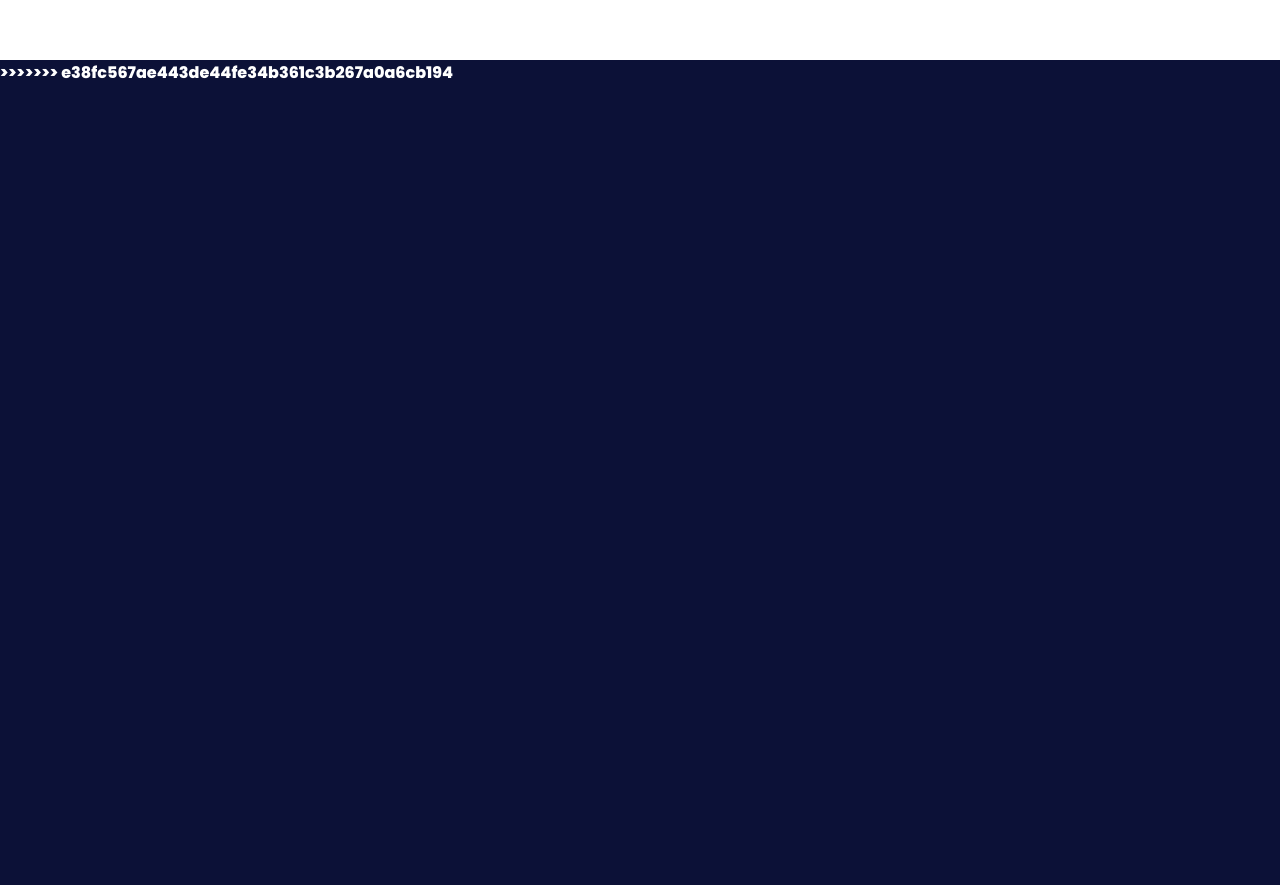
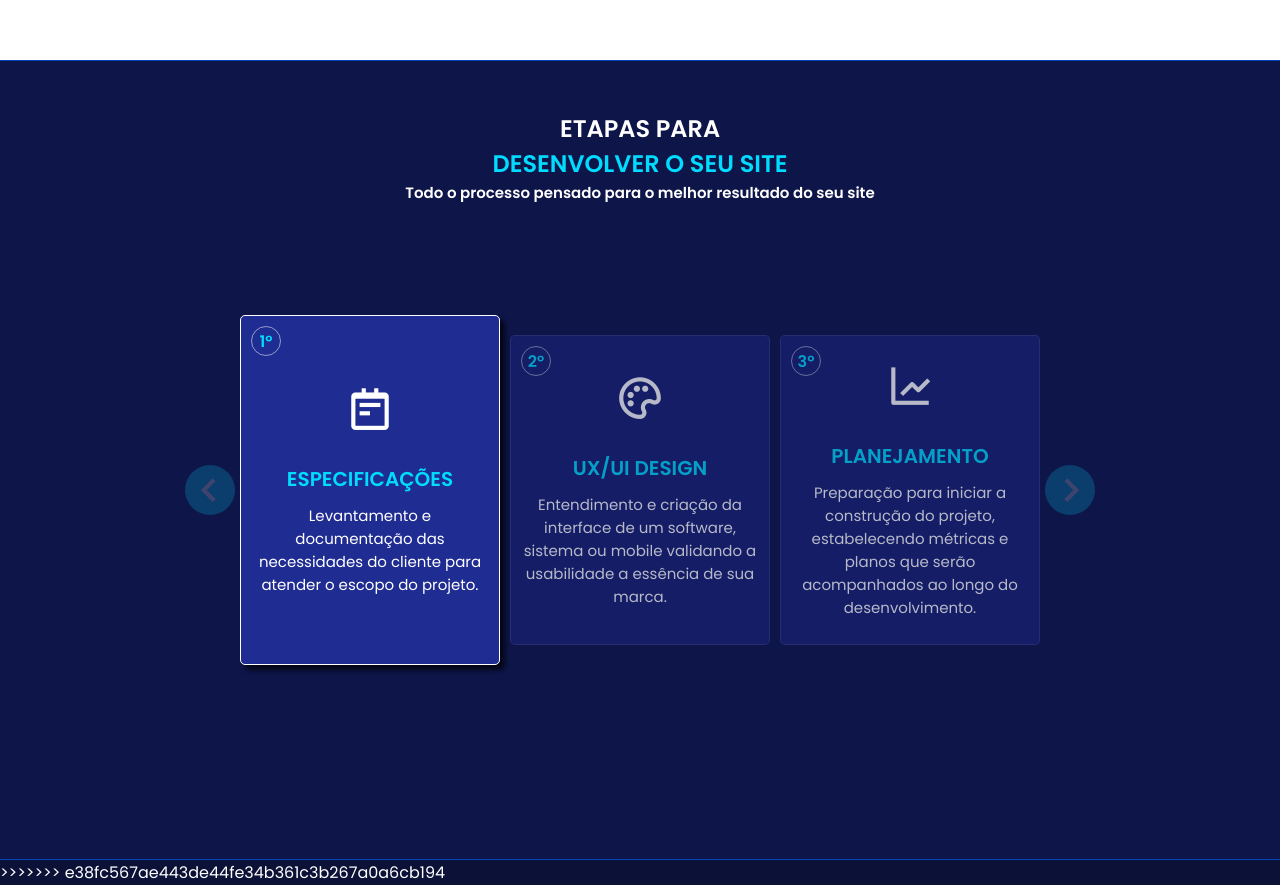
Before and after one commit to techlegionbr/Desenvolvimento-Web---Lading-Page, a website: page index.html in a window 1280 px wide. Shown: the part 1540-2425 px from the top of the page. Before the commit the page ends 1625 px from the top, so only its background shows below. Drawn offline with nearby package versions, Linux system fonts and the light colour scheme; a script that the page names is missing.

Commit message:
feat(work steps section): a carousel of cards was created
A carousel of cards was created with stages of the process of developing a website.

```diff
--- a/assets/css/main.css
+++ b/assets/css/main.css
@@ -18,6 +18,7 @@ body::-webkit-scrollbar-thumb{
   align-items: center;
   justify-content: center;
   border-bottom: solid 1px #0062ff9c;
+  font-weight: bold;
 }
 
 #home .home__content {
@@ -220,7 +221,8 @@ input:focus {
 
 .lateralMenu{
   background-color: #101747dc;
-  position: fixed;
+  position: absolute;
+  top: 0;
   right: -100%;
   z-index: 2;
   height: 100vh;
--- /dev/null
+++ b/assets/css/service-steps.css
@@ -0,0 +1,160 @@
+#steps {
+    height: 100vh;
+    background-color: #0e1549;
+    display: flex;
+    justify-content: center;
+    border-top: solid 1px #0062ff9c;
+    border-bottom: solid 1px #0062ff9c;
+}
+
+.steps__content {
+    width: 80%;
+    position: relative;
+    display: flex;
+    justify-content: center;
+    text-align: center;
+
+}
+
+.steps__content--title {
+    position: absolute;
+    margin: 50px 0px 10px 0px
+}
+
+.steps__content--title span {
+    color: var(--color-third);
+}
+
+.steps__content--title p {
+    font-size: 15px;
+}
+
+.steps__content--carousel {
+    height: 300px;
+    width:770px;
+    margin-top: 30px;
+    position: absolute;
+    top: 50%;
+    left: 50%;
+    transform: translate(-50%, -50%);
+    display: flex;
+    align-items: center;
+    justify-content: center;
+    overflow-y: visible;
+
+}
+
+.steps__content--carousel::-webkit-scrollbar {
+    display: none;
+}
+
+.steps__content--carousel > i {
+    background-color: #00dbff;
+    border-radius: 50%;
+    position: absolute;
+    font-size: 50px;
+    opacity: 0.2;
+    z-index: 2;
+    cursor: pointer;
+    transition: all .3s ease-in-out;
+}
+
+.steps__content--carousel i:hover {
+    opacity: 1;
+}
+
+.arrow-left {
+    left: -70;
+}
+
+.arrow-right {
+    right: -70;
+}
+
+.carousel__gallery {
+    padding: 10px 0px 10px 0px;
+    position: absolute;
+    display: flex;
+    width: 800px;
+    flex-wrap: nowrap;
+    align-items: center;
+    gap: 10px;
+    overflow-x: hidden;
+}
+
+.carousel__card {
+    position: relative;
+    background-color: #19257cce;
+    opacity: .7;
+    width: 260px;
+    height: 310px;
+    border-radius: 5px;
+    flex-shrink: 0;
+    border: solid 1px #ffffff1c;
+    padding: 10px;
+    transition: all .3s ease-in-out;
+    display: flex;
+    align-items: center;
+    justify-content: center;
+    flex-direction: column;
+    z-index: 0;
+}
+
+.carousel__gallery div i{
+    font-size: 50px;
+    margin-bottom: 30px;
+
+}
+.carousel__gallery div h4{
+    font-size: 20px;
+    margin-bottom: 10px;
+    color: #00dbff;
+}
+.carousel__gallery div span{
+    position: absolute;
+    width: 30px;
+    height: 30px;
+    top: 10px;
+    left: 10px;
+    display: flex;
+    justify-content: center;
+    align-items: center;
+    position: absolute;
+    border-radius: 50%;
+    border: solid 1px #ffffff85;
+    color: #00dbff;
+    font-weight: 800;
+}
+
+.carousel__card > p{
+    font-weight:400;
+    font-size: 15px;
+}
+
+
+.current_item {
+    opacity: 1;
+    height: 350px;
+    background-color: #1f2c92;
+    border: solid 1px #ffffff;
+    box-shadow: 5px 5px 5px  #000000b6;
+}
+@media (max-width:1010px){
+    .carousel__gallery{
+        width: 530px;
+    }
+    .steps__content--carousel{
+        width:530px;
+    }
+}
+@media (max-width:700px){
+    .carousel__gallery{
+        width: 270px;
+    }
+    .steps__content--carousel{
+        width:270px ;
+    }
+    .carousel__card{
+        opacity:1;
+    }
+}
--- a/index.html
+++ b/index.html
@@ -14,12 +14,12 @@
   <link rel="stylesheet" href="/assets/css/global.css" />
   <link rel="stylesheet" href="/assets/css/header.css" />
   <link rel="stylesheet" href="/assets/css/main.css" />
+  <link rel="stylesheet" href="/assets/css/service-steps.css">
   <!--Google Fonts-->
   <link rel="preconnect" href="https://fonts.googleapis.com" />
   <link rel="preconnect" href="https://fonts.gstatic.com" crossorigin />
-  <link
-    href="https://fonts.googleapis.com/css2?family=Montserrat:wght@200;300;400;500;800&family=Poppins:wght@800&display=swap"
-    rel="stylesheet" />
+  <link href="https://fonts.googleapis.com/css2?family=Poppins:ital,wght@0,100;0,200;0,300;0,400;0,500;0,600;1,100;1,200;1,300;1,400&display=swap" rel="stylesheet">
+  <link href="https://fonts.googleapis.com/css2?family=Poppins:wght@100&display=swap" rel="stylesheet">
   <!--Icon Link-->
   <link href="https://unpkg.com/boxicons@2.1.4/css/boxicons.min.css" rel="stylesheet" />
 </head>
@@ -41,7 +41,6 @@
       </nav>
       <button id="button-hamburguer" onclick="handleSideMenu()"><i class="bx bx-menu"></i></button>
     </div>
-  </header>
     <div class="lateralMenu">
       <i class='bx bx-chevron-right' onclick="handleSideMenu()"></i>
       <nav>
@@ -52,6 +51,7 @@
         <a><span>Contato</span></a>
       </nav>
     </div>
+  </header>
   <section id="home">
     <div class="home__content">
       <div id="description" class="home__content__box home__content__box--description">
@@ -100,6 +100,90 @@
     </div>
   </section>
   <section class="section2"></section>
+  <section id="steps">
+    <div class="steps__content">
+      <div class="steps__content--title">
+        <h1>ETAPAS PARA
+          <br>
+          <span>DESENVOLVER O SEU SITE</span>
+          <p>Todo o processo pensado para o melhor resultado do seu site</p>
+        </h1>
+      </div>
+      <div class="steps__content--carousel">
+
+        <i class='arrow-left bx bx-chevron-left' onclick="handleSideMenu()"></i>
+        <i class='arrow-right bx bx-chevron-right' onclick="handleSideMenu()"></i>
+
+        <div class="carousel__gallery">
+          <div class="carousel__card current_item" card-carrossel>
+            <span>
+              1º
+            </span>
+            <i class='bx bx-notepad'></i>
+            <h4>ESPECIFICAÇÕES</h4>
+            <p>Levantamento e documentação das necessidades do cliente para atender o escopo do projeto.</p>
+          </div>
+          <div class="carousel__card" card-carrossel>
+            <span>
+              2º
+            </span>
+            <i class='bx bx-palette'></i>
+            <h4>UX/UI DESIGN</h4>
+            <p>Entendimento e criação da interface de um software, sistema ou mobile validando a usabilidade a essência
+              de sua marca.</p>
+          </div>
+          <div class="carousel__card" card-carrossel>
+            <span>
+              3º
+            </span>
+            <i class='bx bx-line-chart'></i>
+            <h4>PLANEJAMENTO</h4>
+            <p>Preparação para iniciar a construção do projeto, estabelecendo métricas e planos que serão acompanhados
+              ao longo do desenvolvimento.</p>
+          </div>
+          <div class="carousel__card" card-carrossel>
+            <span>
+              4º
+            </span>
+            <i class='bx bx-code-block'></i>
+            <h4>CONSTRUÇÃO</h4>
+            <p>Etapa onde a equipe de codificação executa as demandas utilizando métodos ágeis, que aumentam o foco e a
+              produtividade ao longo do projeto.</p>
+          </div>
+          <div class="carousel__card" card-carrossel>
+            <span>
+              5º
+            </span>
+            <i class='bx bx-check-circle'></i>
+            <h4>QUALIDADE</h4>
+            <p>Testes integrados e automatizados, além de dupla checagem para aprovação e subida de pull requests,
+              garantindo qualidade a seu sistema.</p>
+          </div>
+          <div class="carousel__card" card-carrossel>
+            <span>
+              6º
+            </span>
+            <i class='bx bx-search-alt-2'></i>
+            <h4>HOMOLOGAÇÃO</h4>
+            <p>Etapa ocorre durante e ao final do desenvolvimento de todo o projeto, de forma a garantir que todos os
+              requisitos foram validados.</p>
+          </div>
+          <div class="carousel__card" card-carrossel>
+            <span>
+              7º
+            </span>
+            <i class='bx bx-desktop'></i>
+            <h4>IMPLANTAÇÃO</h4>
+            <p>As funcionalidades desenvolvidas e aprovadas pelo cliente na fase de homologação, serão colocados em
+              produção efetiva.</p>
+          </div>
+
+        </div>
+      </div>
+
+    </div>
+
+  </section>
 
 
 </body>
--- a/script.js
+++ b/script.js
@@ -2,27 +2,27 @@
 const HEADER = document.querySelector("header");
 const SEGMENT = document.querySelector(".form__box--segmento");
 const DROPDOWN = document.querySelector(".form__box--dropdown");
-const ARROW = document.querySelector(".form__box--segmento button i")
-const LIST = document.querySelectorAll(".form__box--dropdown ul li")
+const ARROW = document.querySelector(".form__box--segmento button i");
+const LIST = document.querySelectorAll(".form__box--dropdown ul li");
 const FORM_WHATS = document.querySelector(".form__box--whatsapp input");
 const SUBMIT = document.querySelector(".form__box--submit");
 const FORM_BOXS = document.querySelectorAll(".form__box");
 const LATERAL_MENU = document.querySelector(".lateralMenu");
-let buttonHamburguer =  document.getElementById('button-hamburguer');
+const BUTTON_HAMBURGUER = document.getElementById('button-hamburguer');
 // Marker for formatting the Whatsapp number
 VMasker(document.querySelector('.form__box--whatsapp input')).maskPattern("(99) 9 9999-9999");
 
 // Functions
 
-const handleSideMenu = ()=>{
-   LATERAL_MENU.style.right = LATERAL_MENU.style.right === "0%" ? "-100%" : "0%";
-   buttonHamburguer.style.display = LATERAL_MENU.style.right === "0%" ? "none" : "inline-block";
+const handleSideMenu = () => {
+    LATERAL_MENU.style.right = LATERAL_MENU.style.right === "0%" ? "-100%" : "0%";
+    BUTTON_HAMBURGUER.style.display = LATERAL_MENU.style.right === "0%" ? "none" : "inline-block";
 }
 
 // Function that identifies a click outside the lateral menu and hides it
-const clickOutsideLateralMenu = (event)=>{
-    if(!LATERAL_MENU.contains(event.target) && !buttonHamburguer.contains(event.target)){
-        if(LATERAL_MENU.style.right === "0%"){
+const clickOutsideLateralMenu = (event) => {
+    if (!LATERAL_MENU.contains(event.target) && !BUTTON_HAMBURGUER.contains(event.target)) {
+        if (LATERAL_MENU.style.right === "0%") {
             handleSideMenu();
         }
     }
@@ -93,7 +93,7 @@ const checkValue = () => {
                 e.classList.remove("invalid");
             }, 600);
         })
-    }else{
+    } else {
         document.querySelector('form').submit();
     }
 }
@@ -123,10 +123,43 @@ document.querySelector(".form").addEventListener("submit", function (event) {
 SUBMIT.addEventListener('click', checkValue);
 
 // Event that adds a background to the Header or removes it according to the scroll movement
-document.addEventListener('scroll', function (){
-    if(window.pageYOffset >= 100){
+document.addEventListener('scroll', function () {
+    if (window.pageYOffset >= 100) {
         HEADER.classList.add('appearHeader');
-    }else{
+    } else {
         HEADER.classList.remove('appearHeader');
     }
 })
+
+// Events for carousel
+
+// Event to spin the carousel
+const ARROWS = document.querySelectorAll(".steps__content--carousel i");
+const STEPS_CARDS = document.querySelectorAll(".carousel__gallery [card-carrossel]");
+const MAX_INDEX = STEPS_CARDS.length;
+let currentItem = 0;
+
+ARROWS.forEach((e) => {
+    e.addEventListener('click', function () {
+        if(e.classList.contains("arrow-left")){
+            currentItem -= 1;
+        }else{
+            currentItem += 1;
+        }
+        if(currentItem >= MAX_INDEX){
+            currentItem = 0;
+        }
+        if(currentItem < 0){
+            currentItem = MAX_INDEX - 1;
+        }
+        STEPS_CARDS.forEach(e =>{
+            e.classList.remove("current_item");
+        })
+        STEPS_CARDS[currentItem].scrollIntoView({
+            inline: "center",
+            behavior:"smooth",
+            block:"nearest"
+        })
+        STEPS_CARDS[currentItem].classList.add("current_item");
+    })
+})
```
Lines whose indentation alone changed are shown as unchanged.
